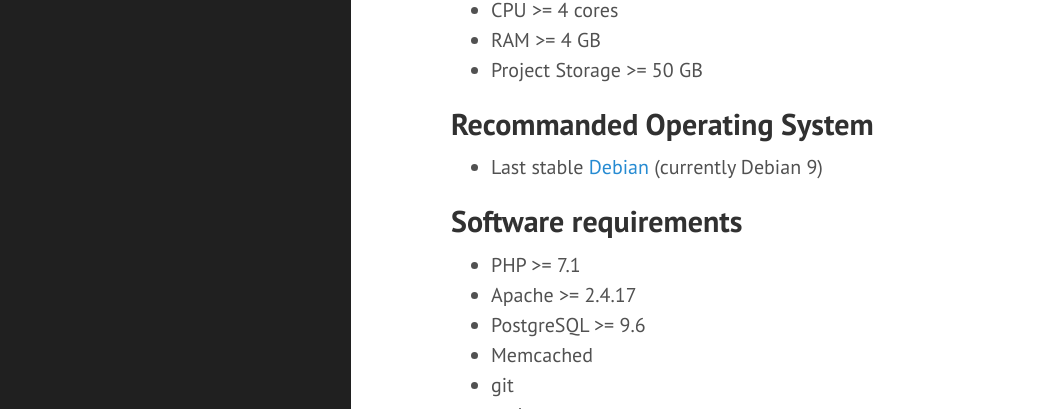
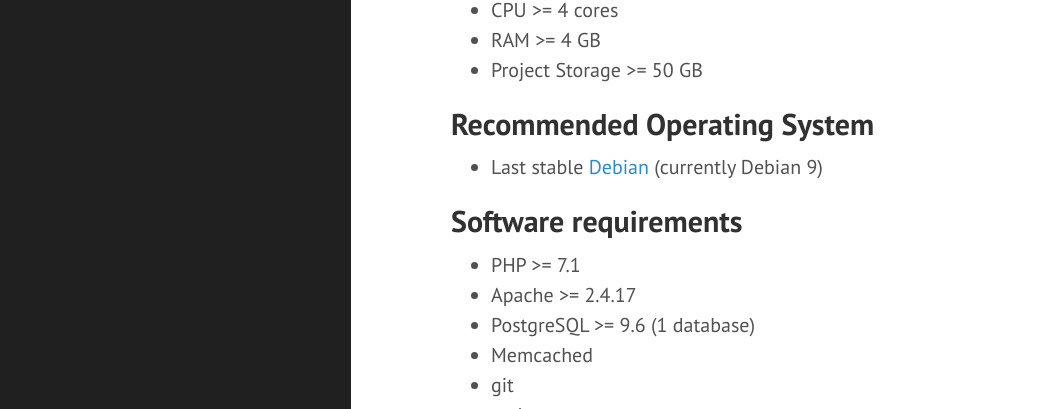
Before and after one commit to le-phare/le-phare.github.io, a Jekyll site: the page built from requirements/proxi-bleu.md, in a window 1280 px wide and 900 px high. Shown: the part 203-612 px from the top of the window, without its empty margins (9-1049 px from the left). Built offline with Jekyll 4.4.1, drawn with Linux system fonts in a browser that asks for light colours; some of the changed text lies outside the part shown.

Commit message:
add infos about domain name, number of databases

```diff
--- a/requirements/proxi-bleu.md
+++ b/requirements/proxi-bleu.md
@@ -9,7 +9,7 @@ title: Hosting requirements Proxi-Bleu
  * RAM >= 4 GB
  * Project Storage >= 50 GB
 
-## Recommanded Operating System
+## Recommended Operating System
 
  * Last stable [Debian](https://www.debian.org) (currently Debian 9)
 
@@ -17,7 +17,7 @@ title: Hosting requirements Proxi-Bleu
 
  - PHP >= 7.1
  - Apache >= 2.4.17
- - PostgreSQL >= 9.6
+ - PostgreSQL >= 9.6 (1 database)
  - Memcached
  - git
  - curl
```
Also changed, not shown: other parts of requirements/proxi-bleu.md (+3 -0 lines).
